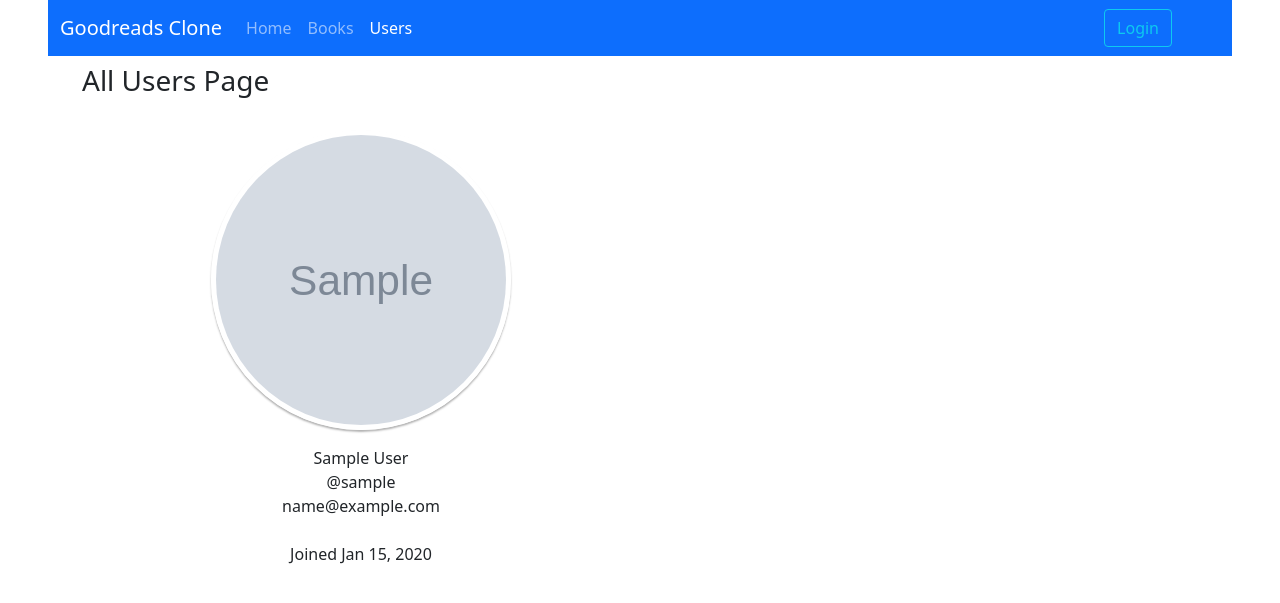
After one commit to azikyak/goodreads-clone, a Django app: page /users/all/ in a window 1280 px wide. The commit adds this page. Shown: the top 603 px of the page. Run offline with Django 4.2, Linux system fonts and the light colour scheme; tables that the repository leaves empty hold one stand-in row (values such as "Sample post"); grey boxes marked "Sample" are stand-in pictures; some libraries are stand-ins or nearby versions.

Commit message:
friendship relation added for users

```diff
--- a/core/views.py
+++ b/core/views.py
@@ -1,13 +1,19 @@
 from django.shortcuts import render
 
 from book.models import BookReview
+from users.models import FriendsRequest, Friends
 
 def LandingPageView(request):
     return render(request,'landing.html')
 
 def HomePageView(request):
     reviews = BookReview.objects.all()
+    friend_requested_users = FriendsRequest.objects.filter(to_user=request.user)
+    friends = Friends.objects.friends(user=request.user)
+    print(friend_requested_users)
     return render(request,'home.html',
                   {
                       "reviews":reviews,
+                      "friend_requested_users":friend_requested_users,
+                      "friends":friends,
                   })
--- a/templates/base.html
+++ b/templates/base.html
@@ -3,6 +3,7 @@
 {% url 'book:books-list' as books_page_url %}
 {% url 'users:profile' as profile_page_url %}
 {% url 'users:profile-edit' as profile_edit_page_url %}
+{% url 'users:all-users' as all_users_page_url %}
 
 <!DOCTYPE html>
 <html lang="en">
@@ -33,6 +34,9 @@
         </li>
         <li class="nav-item">
           <a class="nav-link {% if request.path == books_page_url %} active {% endif %}" aria-current="page" href="{{ books_page_url }}">Books</a>
+        </li>
+        <li class="nav-item">
+          <a class="nav-link {% if request.path == all_users_page_url %} active {% endif %}" aria-current="page" href="{{ all_users_page_url }}">Users</a>
         </li>
       </ul>
 
--- a/templates/registration/profile-edit.html
+++ b/templates/registration/profile-edit.html
@@ -6,7 +6,7 @@
 
     <div class="row">
         <div class="col-6">
-            <form action="{% url 'users:profile-edit' request.user.username %}" method="post">
+            <form action="{% url 'users:profile-edit' request.user.username %}" method="post" enctype="multipart/form-data">
                 {% csrf_token %}
 
                 {{ update_form.as_p }}
--- /dev/null
+++ b/templates/registration/users.html
@@ -0,0 +1,29 @@
+{% extends "base.html" %}
+
+{% block title %} All Users Page {% endblock %}
+
+{% block content %}
+    <h3>All Users Page</h3><br>
+
+    <div class="row-5">
+        {% for user in users %}
+        <div class="col-6">
+            <div class="image d-flex flex-column justify-content-center align-items-center">
+                <img class="profile-pic" alt="Profile picture" src="{{ user.profile_picture.url }}">
+                <span class="name mt-3">{{ user.first_name }} {{ user.last_name }}</span>
+                <span class="idd">@{{ user.username }}</span>
+                <span class="idd">{{ user.email }}</span>
+                <div class=" px-2 rounded mt-4 date "> <span class="join">Joined {{ user.date_joined | date:"M d, Y" }}</span> </div>
+
+                {% if request.user.is_authenticated and request.user != user %}
+                    <form action="{% url 'users:add-friend' user.pk %}" method="post">
+                        {% csrf_token %}
+                        <button type="submit">Add Friend</button>
+                    </form>
+                {% endif %}
+            </div>
+        </div>
+        {% endfor %}
+    </div>
+
+{% endblock content %}
--- a/users/admin.py
+++ b/users/admin.py
@@ -1,5 +1,7 @@
 from django.contrib import admin
 
-from .models import User
+from .models import User, Friends, FriendsRequest
 
 admin.site.register(User)
+admin.site.register(Friends)
+admin.site.register(FriendsRequest)
--- a/users/forms.py
+++ b/users/forms.py
@@ -1,3 +1,4 @@
+from typing import Any
 from django.forms import ModelForm
 from .models import User
 
--- a/users/models.py
+++ b/users/models.py
@@ -1,8 +1,144 @@
+from django.utils import timezone
 from django.db import models
+from django.core.exceptions import ValidationError
 from django.contrib.auth.models import AbstractUser
+from django.utils.translation import gettext_lazy as _
+
+from users.exceptions import AlreadyExistsError, AlreadyFriendsError
 
 class User(AbstractUser):
     book_author_staff = models.BooleanField(default=False)
     profile_picture = models.ImageField(default='def_pic.jpeg')
     country = models.CharField(max_length=200,default='')
     city = models.CharField(max_length=200,default='')
+
+
+class FriendsRequest(models.Model):
+
+    from_user = models.ForeignKey(User,on_delete=models.CASCADE,related_name="requester",)
+    to_user = models.ForeignKey(User,on_delete=models.CASCADE,related_name="receiver",)
+
+    message = models.TextField(_("Message"), blank=True)
+
+    created = models.DateTimeField(default=timezone.now)
+    rejected = models.DateTimeField(blank=True, null=True)
+    viewed = models.DateTimeField(blank=True, null=True)
+
+    class Meta:
+        verbose_name = _("Friend Request")
+        verbose_name_plural = _("Friend Requests")
+        unique_together = ("from_user", "to_user")
+
+    def __str__(self):
+        return f"User #{self.from_user} friend requested #{self.to_user}"
+
+    def accept(self):
+        Friends.objects.create(from_user=self.from_user, to_user=self.to_user)
+        Friends.objects.create(from_user=self.to_user, to_user=self.from_user)
+
+
+        self.delete()
+        FriendsRequest.objects.filter(from_user=self.from_user, to_user=self.to_user).delete()
+        return True
+
+    def rejected(self):
+        self.rejected = timezone.now()
+        self.save()
+        return True
+
+    def cancel(self):
+        self.delete()
+        return True
+
+    def mark_viewed(self):
+        self.viewed = timezone.now()
+        self.save()
+        return True
+
+
+class FriendsManager(models.Manager):
+
+    def friends(self, user):
+        qs = Friends.objects.filter(from_user=user)
+
+        friends = [u.to_user for u in qs]
+
+        return friends
+
+    def add_friend(self, from_user, to_user, message=None):
+
+        if from_user==to_user:
+            raise ValidationError("Foydalanuvchi o'zi bilan o'zi do'st bo'la olmaydi!")
+
+        if self.are_friends(from_user,to_user):
+            raise AlreadyFriendsError("Foydalanuvchilar allaqachon do'stlar.")
+
+        if FriendsRequest.objects.filter(from_user=from_user,to_user=to_user).exists():
+            raise AlreadyExistsError("Friend already requested")
+
+        if FriendsRequest.objects.filter(from_user=to_user,to_user=from_user).exists():
+            raise AlreadyExistsError("Friend already requested")
+
+        if message is None:
+            message = ""
+
+        request, created = FriendsRequest.objects.get_or_create(from_user=from_user, to_user=to_user)
+
+        if created is False:
+            raise AlreadyExistsError("Friend already requested")
+
+        if message:
+            request.message = message
+            request.save()
+
+        return request
+
+    def remove_friend(self, from_user, to_user):
+        try:
+            qs = Friends.objects.filter(to_user__in=[to_user, from_user], from_user__in=[from_user,to_user])
+            if qs:
+                qs.delete()
+                return True
+            else:
+                return False
+        except Friends.DoesNotExist:
+            return False
+
+
+    def are_friends(self, user1, user2):
+        friends1 = self.friends(user1)
+        friends2 = self.friends(user2)
+
+        if friends1 and user2 in friends1:
+            return True
+        elif friends2 and user1 in friends2:
+            return True
+        else:
+            try:
+                Friends.objects.get(to_user=user1, from_user=user2)
+                return True
+            except Friends.DoesNotExist:
+                return False
+
+
+class Friends(models.Model):
+    from_user = models.ForeignKey(User,on_delete=models.CASCADE,related_name="_unused_friend_relation")
+    to_user = models.ForeignKey(User,on_delete=models.CASCADE,related_name="friends")
+    created = models.DateTimeField(default=timezone.now)
+
+    objects = FriendsManager()
+
+    class Meta:
+        verbose_name = _("Friend")
+        verbose_name_plural = _("Friends")
+        unique_together = ("from_user", "to_user")
+
+
+    def __str__(self):
+        return f"{self.from_user_id} friends to {self.to_user_id}"
+
+
+    def save(self, *args, **kwargs):
+        if self.from_user==self.to_user:
+            raise ValidationError("Foydalanuvchilar o'zlariga do'stlik so'rovi yuborolmaydilar!")
+        super().save(*args, **kwargs)
--- a/users/urls.py
+++ b/users/urls.py
@@ -1,13 +1,17 @@
 from django.urls import path
 
-from .views import RegisterView, LoginView, LogoutView, ProfileView, ProfileEditView
+from users.views import RegisterView, LoginView, LogoutView, ProfileView, ProfileEditView, AllUsersView, AddFriendsView, AcceptFriendRequest, RejectFriendRequest
 
 
 app_name = "users"
 urlpatterns = [
+    path('all/', AllUsersView.as_view(), name="all-users"),
     path('register/', RegisterView.as_view(), name="register"),
     path('login/', LoginView.as_view(), name="login"),
     path('logout/', LogoutView.as_view(), name="logout"),
     path('profile/<str:username>/', ProfileView.as_view(), name="profile"),
     path('profile/<str:username>/edit/', ProfileEditView.as_view(), name="profile-edit"),
+    path('friends/<int:pk>/', AddFriendsView.as_view(), name="add-friend"),
+    path('friends/accept/<int:pk>/', AcceptFriendRequest.as_view(), name="accept_friend_request"),
+    path('friends/reject/<int:pk>/', RejectFriendRequest.as_view(), name="reject_friend_request"),
 ]
--- a/users/views.py
+++ b/users/views.py
@@ -1,9 +1,11 @@
-from django.shortcuts import redirect, render
+from django.http import Http404
+from django.shortcuts import get_object_or_404, redirect, render
 from django.views import View
 from django.contrib.auth.forms import AuthenticationForm
 from django.contrib.auth import login, logout
+from django.contrib.auth.mixins import LoginRequiredMixin
 
-from .models import User
+from users.models import User, Friends, FriendsRequest
 from .forms import RegisterForm, UserUpdateForm
 
 class RegisterView(View):
@@ -61,12 +63,12 @@ class LoginView(View):
                 }
             )
 
-class LogoutView(View):
+class LogoutView(View, LoginRequiredMixin):
     def get(self, request):
         logout(request)
         return redirect("landing_page")
 
-class ProfileView(View):
+class ProfileView(View, LoginRequiredMixin):
     def get(self, request, username):
         return render(
             request,
@@ -76,7 +78,7 @@ class ProfileView(View):
             }
         )
 
-class ProfileEditView(View):
+class ProfileEditView(View, LoginRequiredMixin):
     def get(self, request, username):
         update_form = UserUpdateForm(instance=request.user)
         return render(
@@ -91,7 +93,7 @@ class ProfileEditView(View):
         update_form = UserUpdateForm(
             instance=request.user,
             data=request.POST,
-            files=request.FILES
+            files=request.FILES,
         )
         if update_form.is_valid():
             update_form.save()
@@ -104,3 +106,33 @@ class ProfileEditView(View):
                     "update_form":update_form,
                 }
             )
+
+
+class AllUsersView(View):
+    def get(self, request):
+        users = User.objects.all().order_by("pk")
+        return render(request, 'registration/users.html',
+                      {
+                          "users":users,
+                      })
+
+
+class AddFriendsView(LoginRequiredMixin, View):
+    def post(self, request, pk):
+        to_user = get_object_or_404(User,pk=pk)
+        Friends.objects.add_friend(from_user=request.user,to_user=to_user)
+        ls = Friends.objects.friends(request.user)
+        print(*ls)
+        return redirect("users:all-users")
+
+class AcceptFriendRequest(LoginRequiredMixin, View):
+    def post(self, request, pk):
+        from_user = User.objects.get(pk=pk)
+        FriendsRequest.objects.get(from_user=from_user,to_user=request.user).accept()
+        return redirect("home_page")
+
+class RejectFriendRequest(LoginRequiredMixin, View):
+    def post(self, request, pk):
+        from_user = User.objects.get(pk=pk)
+        FriendsRequest.objects.get(from_user=from_user,to_user=request.user).rejected()
+        return redirect("home_page")
```
Also changed, not shown: book/admin.py (+8 -7 lines), book/models.py (+14 -14 lines), templates/home.html (+35 -1 lines), users/exceptions.py (added, +8 -0 lines), book/migrations/0002_remove_book_author_book_cover_picture_bookreview.py, users/migrations/0005_friends.py (added), users/migrations/0006_alter_friends_options_friends_created_and_more.py (added), users/migrations/0007_friendsrequest.py (added).
